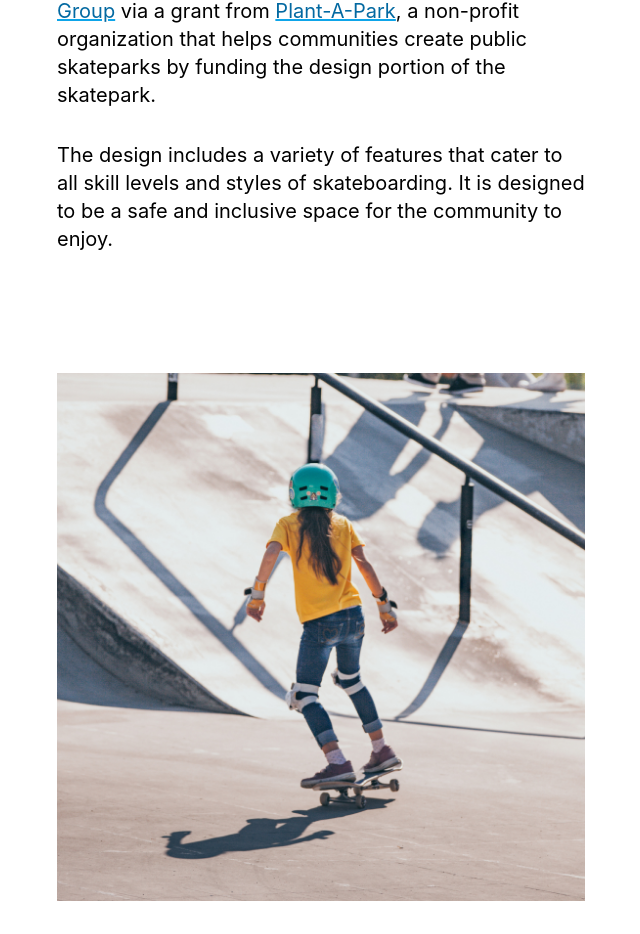
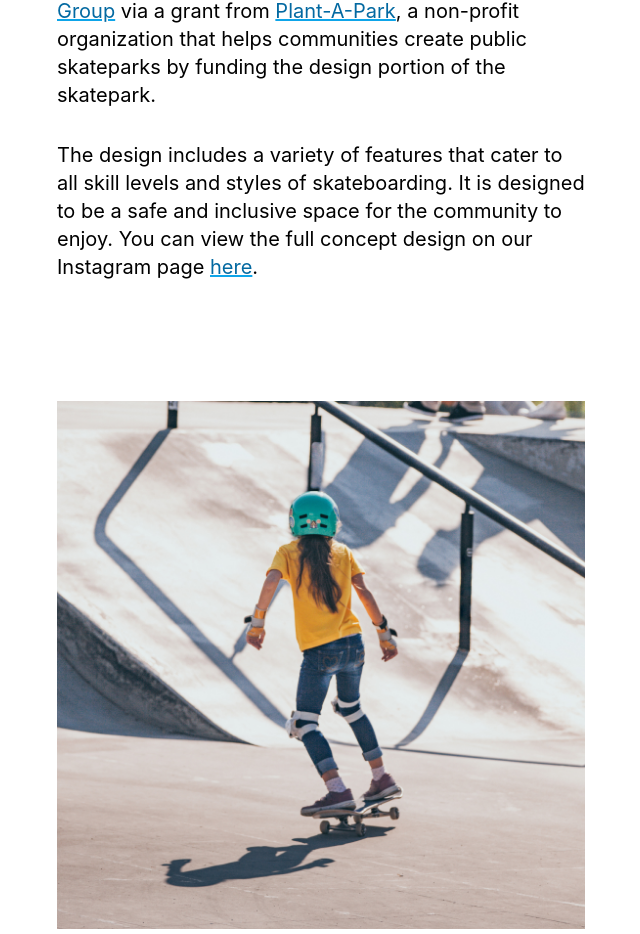
Before and after one commit to shawnlknight/park-circle-skate, a Next.js app: page / in a window 1280 px wide. Shown: the part 1295-2229 px from the top of the page, without its empty margins (319-959 px from the left). Built offline with nearby package versions, Linux system fonts and the light colour scheme.

Commit message:
add concept design link

```diff
--- a/pages/index.js
+++ b/pages/index.js
@@ -75,6 +75,11 @@ export default function Home() {
             </p>
             <p className="text-xl mb-6">
               The design includes a variety of features that cater to all skill levels and styles of skateboarding. It is designed to be a safe and inclusive space for the community to enjoy.
+              You can view the full concept design on our Instagram page{' '}
+              <ExternalLink
+                href="https://www.instagram.com/reel/C04QHoKO4M5/?igsh=MWVqYXM5ejAyZzhqZg=="
+                displayText="here"
+              />.
             </p>
           </div>
         </div>
```
